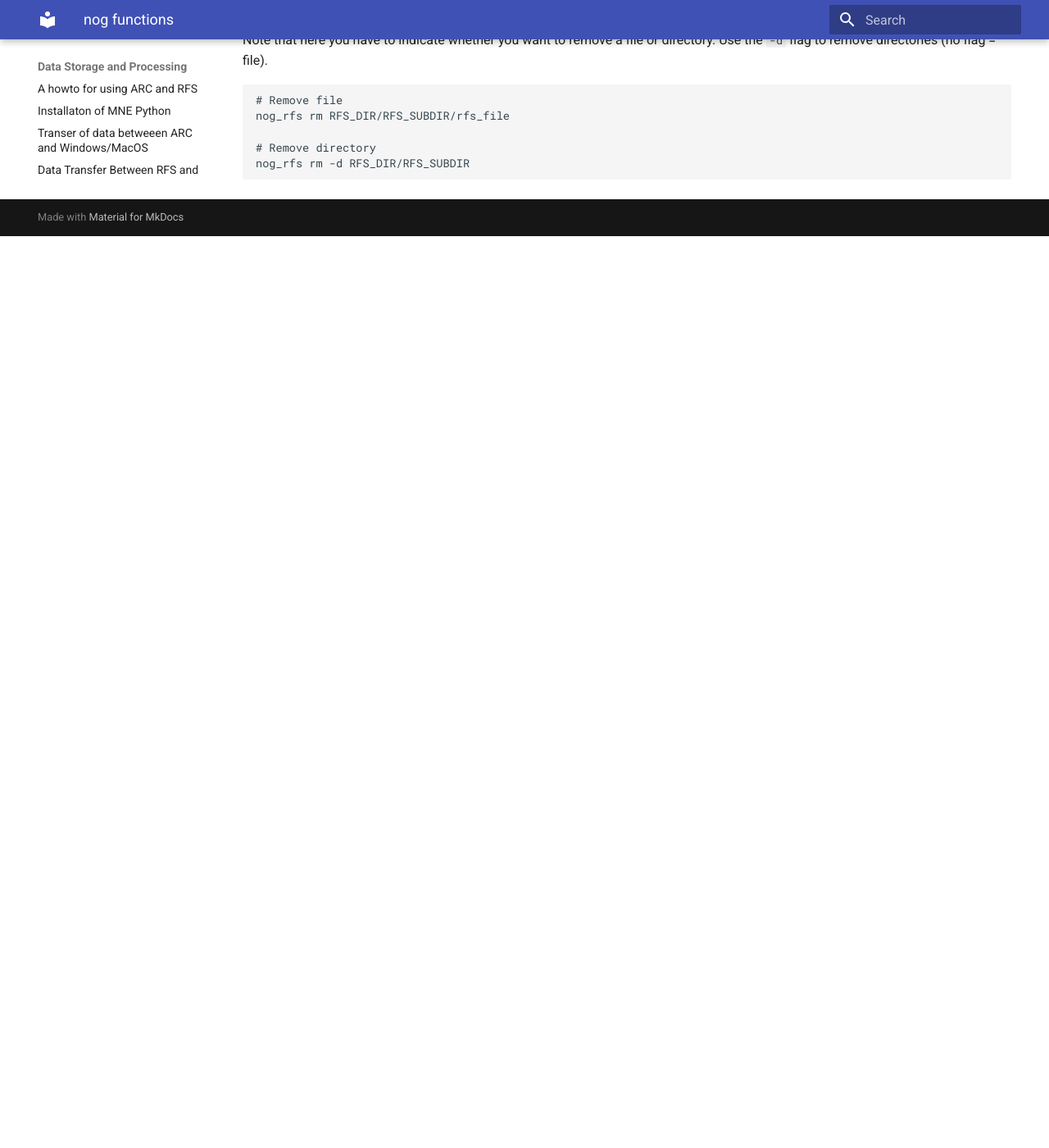
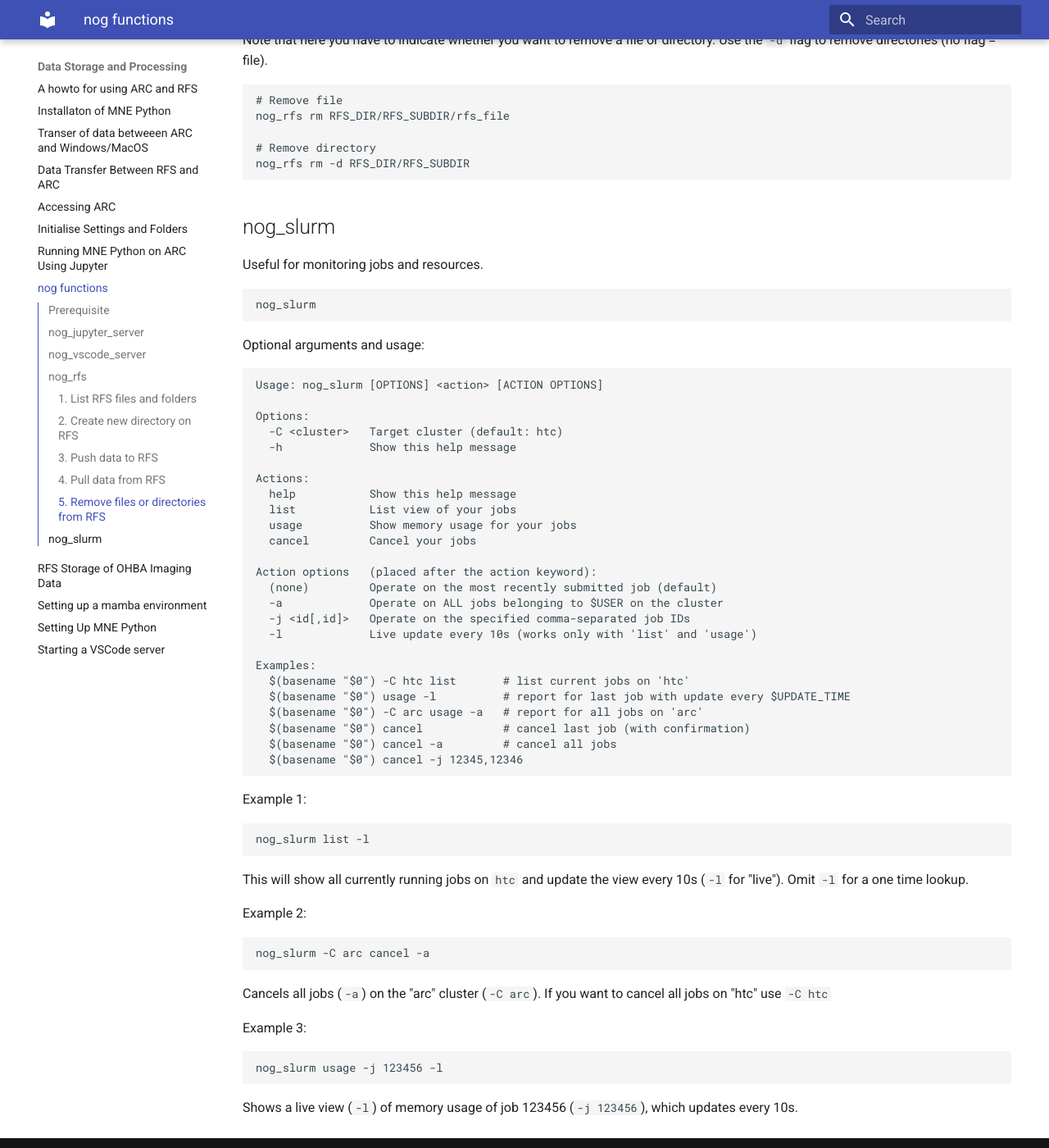
Before and after one commit to Neuronal-Oscillations/group-handbook, an MkDocs documentation site: the page built from docs/Data-Storage-and-Processing/nog-functions.md, in a window 1280 px wide and 1400 px high, scrolled down 3326 px. Shown: the whole window at 82% size. Built offline with MkDocs 1.6.1 and Material for MkDocs 9.7.7, drawn with Linux system fonts in a browser that asks for light colours; before the commit the page ends 3614 px from its top, so only the background shows below that.

Commit message:
Update nog-functions.md

````diff
--- a/docs/Data-Storage-and-Processing/nog-functions.md
+++ b/docs/Data-Storage-and-Processing/nog-functions.md
@@ -161,3 +161,65 @@
 # Remove directory
 nog_rfs rm -d RFS_DIR/RFS_SUBDIR
 ```
+
+## nog_slurm
+
+Useful for monitoring jobs and resources.
+
+```bash
+nog_slurm
+```
+
+Optional arguments and usage:
+
+```bash
+Usage: nog_slurm [OPTIONS] <action> [ACTION OPTIONS]
+
+Options:
+  -C <cluster>   Target cluster (default: htc)
+  -h             Show this help message
+
+Actions:
+  help           Show this help message
+  list           List view of your jobs
+  usage          Show memory usage for your jobs
+  cancel         Cancel your jobs
+
+Action options   (placed after the action keyword):
+  (none)         Operate on the most recently submitted job (default)
+  -a             Operate on ALL jobs belonging to $USER on the cluster
+  -j <id[,id]>   Operate on the specified comma-separated job IDs
+  -l             Live update every 10s (works only with 'list' and 'usage')
+
+Examples:
+  $(basename "$0") -C htc list       # list current jobs on 'htc'
+  $(basename "$0") usage -l          # report for last job with update every $UPDATE_TIME
+  $(basename "$0") -C arc usage -a   # report for all jobs on 'arc'
+  $(basename "$0") cancel            # cancel last job (with confirmation)
+  $(basename "$0") cancel -a         # cancel all jobs
+  $(basename "$0") cancel -j 12345,12346
+```
+
+Example 1:
+
+```bash
+nog_slurm list -l
+```
+
+This will show all currently running jobs on `htc` and update the view every 10s (`-l` for "live"). Omit `-l` for a one time lookup.
+
+Example 2:
+
+```bash
+nog_slurm -C arc cancel -a
+```
+
+Cancels all jobs (`-a`) on the "arc" cluster (`-C arc`). If you want to cancel all jobs on "htc" use `-C htc`
+
+Example 3:
+
+```bash
+nog_slurm usage -j 123456 -l
+```
+
+Shows a live view (`-l`) of memory usage of job 123456 (`-j 123456`), which updates every 10s.
````
